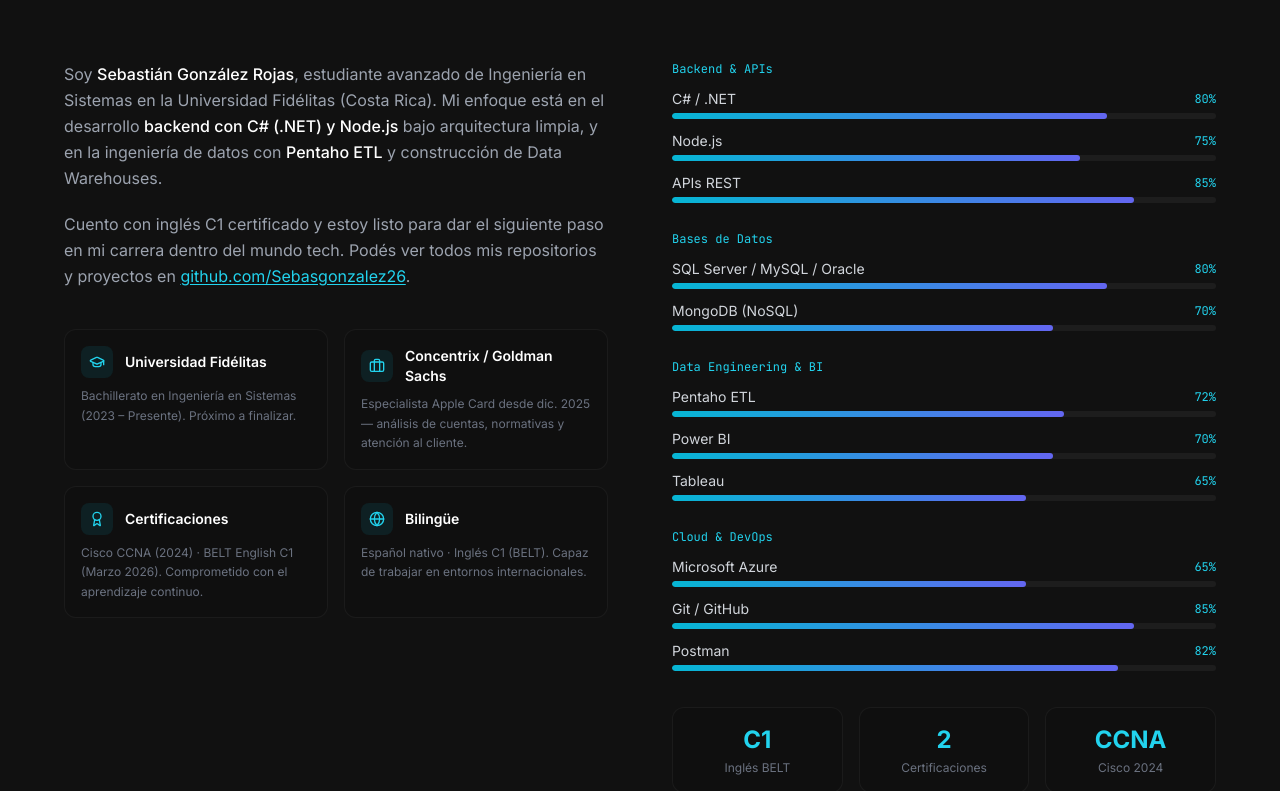
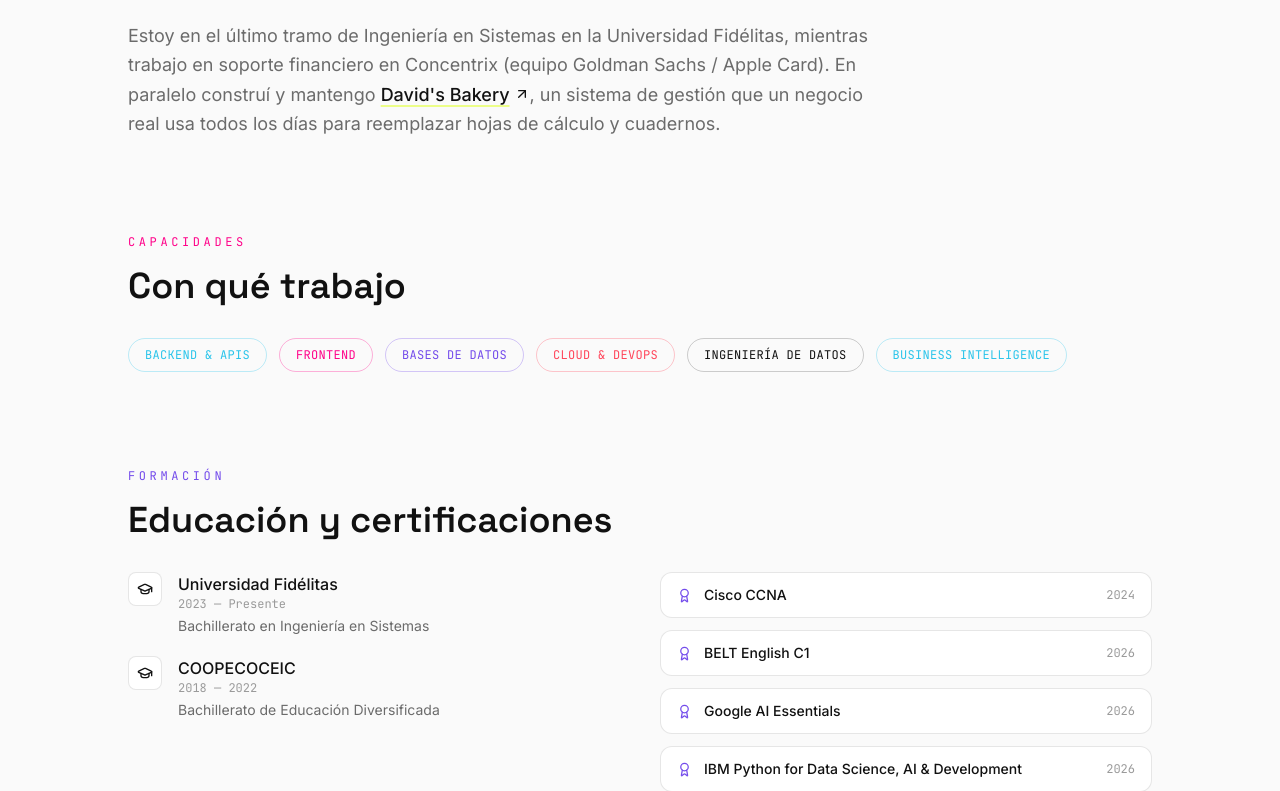
Before and after one commit to Sebasgonzalez26/portfolio, a React (Vite) app: page / in a window 1280 px wide. Shown: the part 971-1762 px from the top of the page. Built offline with nearby package versions, Linux system fonts and the light colour scheme.

Commit message:
Redesign About into a Currently + Capabilities + Education section
Replaces the skill-percentage-bar layout with a narrative "what I'm
up to" block (linking to David's Bakery live), a plain capabilities
strip, and a compact education/certifications list.

```diff
--- a/src/components/About.tsx
+++ b/src/components/About.tsx
@@ -1,151 +1,102 @@
-import { GraduationCap, Briefcase, Globe, Award } from 'lucide-react'
+import { ArrowUpRight, GraduationCap, Award } from 'lucide-react'
+import { useLanguage } from '../i18n/useLanguage'
 
-const skillGroups = [
-  {
-    category: 'Backend & APIs',
-    skills: [
-      { name: 'C# / .NET', level: 80 },
-      { name: 'Node.js', level: 75 },
-      { name: 'APIs REST', level: 85 },
-    ],
-  },
-  {
-    category: 'Bases de Datos',
-    skills: [
-      { name: 'SQL Server / MySQL / Oracle', level: 80 },
-      { name: 'MongoDB (NoSQL)', level: 70 },
-    ],
-  },
-  {
-    category: 'Data Engineering & BI',
-    skills: [
-      { name: 'Pentaho ETL', level: 72 },
-      { name: 'Power BI', level: 70 },
-      { name: 'Tableau', level: 65 },
-    ],
-  },
-  {
-    category: 'Cloud & DevOps',
-    skills: [
-      { name: 'Microsoft Azure', level: 65 },
-      { name: 'Git / GitHub', level: 85 },
-      { name: 'Postman', level: 82 },
-    ],
-  },
-]
-
-const highlights = [
-  {
-    icon: GraduationCap,
-    title: 'Universidad Fidélitas',
-    description: 'Bachillerato en Ingeniería en Sistemas (2023 – Presente). Próximo a finalizar.',
-  },
-  {
-    icon: Briefcase,
-    title: 'Concentrix / Goldman Sachs',
-    description: 'Especialista Apple Card desde dic. 2025 — análisis de cuentas, normativas y atención al cliente.',
-  },
-  {
-    icon: Award,
-    title: 'Certificaciones',
-    description: 'Cisco CCNA (2024) · BELT English C1 (Marzo 2026). Comprometido con el aprendizaje continuo.',
-  },
-  {
-    icon: Globe,
-    title: 'Bilingüe',
-    description: 'Español nativo · Inglés C1 (BELT). Capaz de trabajar en entornos internacionales.',
-  },
+const chipColors = [
+  'border-accent-cyan/30 text-accent-cyan',
+  'border-accent-pink/30 text-accent-pink',
+  'border-accent-purple/30 text-accent-purple',
+  'border-accent-coral/30 text-accent-coral',
+  'border-ink/20 text-ink',
+  'border-accent-cyan/30 text-accent-cyan',
 ]
 
 export default function About() {
+  const { t } = useLanguage()
+
   return (
-    <section id="about" className="py-24 px-6 bg-[#111111]">
-      <div className="max-w-6xl mx-auto">
-        {/* Section header */}
-        <div className="text-center mb-16">
-          <p className="text-cyan-400 font-mono text-sm mb-3">// sobre mí</p>
-          <h2 className="text-3xl md:text-4xl font-bold text-white">¿Quién soy?</h2>
+    <section id="currently" className="py-24 px-6 bg-paper-soft">
+      <div className="max-w-5xl mx-auto">
+        {/* Currently */}
+        <div className="mb-24">
+          <p className="font-mono text-xs tracking-[0.3em] uppercase text-accent-cyan mb-4">
+            {t.currently.eyebrow}
+          </p>
+          <h2 className="font-display text-3xl md:text-4xl font-semibold text-ink mb-6">
+            {t.currently.heading}
+          </h2>
+          <p className="text-ink-soft text-lg leading-relaxed max-w-3xl">
+            {t.currently.paragraph}{' '}
+            <a
+              href="https://www.davisbakery.store"
+              target="_blank"
+              rel="noopener noreferrer"
+              className="text-ink font-medium underline decoration-accent-lime decoration-2 underline-offset-4 hover:text-accent-purple transition-colors inline-flex items-center gap-1"
+            >
+              {t.currently.linkText}
+              <ArrowUpRight size={16} />
+            </a>
+            {t.currently.paragraphEnd}
+          </p>
         </div>
 
-        <div className="grid md:grid-cols-2 gap-16 items-start">
-          {/* Left: bio + highlights */}
-          <div>
-            <p className="text-gray-400 text-base leading-relaxed mb-5">
-              Soy <span className="text-white font-medium">Sebastián González Rojas</span>, estudiante avanzado de
-              Ingeniería en Sistemas en la Universidad Fidélitas (Costa Rica). Mi enfoque está en el
-              desarrollo <span className="text-white font-medium">backend con C# (.NET) y Node.js</span> bajo
-              arquitectura limpia, y en la ingeniería de datos con <span className="text-white font-medium">Pentaho ETL</span> y
-              construcción de Data Warehouses.
-            </p>
-            <p className="text-gray-400 text-base leading-relaxed mb-10">
-              Cuento con inglés C1 certificado y estoy listo para dar el siguiente paso en mi carrera dentro del mundo tech.
-              Podés ver todos mis repositorios y proyectos en{' '}
-              <a
-                href="https://github.com/Sebasgonzalez26"
-                target="_blank"
-                rel="noopener noreferrer"
-                className="text-cyan-400 hover:text-cyan-300 underline underline-offset-2 transition-colors"
+        {/* Capabilities */}
+        <div className="mb-24">
+          <p className="font-mono text-xs tracking-[0.3em] uppercase text-accent-pink mb-4">
+            {t.capabilities.eyebrow}
+          </p>
+          <h2 className="font-display text-3xl md:text-4xl font-semibold text-ink mb-8">
+            {t.capabilities.heading}
+          </h2>
+          <div className="flex flex-wrap gap-3">
+            {t.capabilities.categories.map((category, i) => (
+              <span
+                key={category}
+                className={`font-mono text-xs uppercase tracking-wide border rounded-full px-4 py-2 ${chipColors[i % chipColors.length]}`}
               >
-                github.com/Sebasgonzalez26
-              </a>.
-            </p>
+                {category}
+              </span>
+            ))}
+          </div>
+        </div>
 
-            <div className="grid grid-cols-1 sm:grid-cols-2 gap-4">
-              {highlights.map(({ icon: Icon, title, description }) => (
-                <div
-                  key={title}
-                  className="bg-[#0f0f0f] border border-white/5 rounded-xl p-4 hover:border-cyan-500/20 transition-colors"
-                >
-                  <div className="flex items-center gap-3 mb-2">
-                    <div className="p-2 bg-cyan-500/10 rounded-lg">
-                      <Icon size={16} className="text-cyan-400" />
-                    </div>
-                    <h3 className="text-white text-sm font-semibold">{title}</h3>
+        {/* Education & certifications */}
+        <div>
+          <p className="font-mono text-xs tracking-[0.3em] uppercase text-accent-purple mb-4">
+            {t.education.eyebrow}
+          </p>
+          <h2 className="font-display text-3xl md:text-4xl font-semibold text-ink mb-8">
+            {t.education.heading}
+          </h2>
+
+          <div className="grid md:grid-cols-2 gap-10">
+            <div className="space-y-5">
+              {t.education.items.map((item) => (
+                <div key={item.title} className="flex gap-4">
+                  <div className="p-2 bg-paper rounded-lg border border-ink/10 h-fit">
+                    <GraduationCap size={16} className="text-ink" />
                   </div>
-                  <p className="text-gray-500 text-xs leading-relaxed">{description}</p>
+                  <div>
+                    <p className="text-ink font-medium">{item.title}</p>
+                    <p className="font-mono text-xs text-ink-faint mb-1">{item.period}</p>
+                    <p className="text-ink-soft text-sm">{item.description}</p>
+                  </div>
                 </div>
               ))}
             </div>
-          </div>
 
-          {/* Right: skills grouped */}
-          <div className="space-y-7">
-            {skillGroups.map((group) => (
-              <div key={group.category}>
-                <p className="text-cyan-400 font-mono text-xs mb-3">{group.category}</p>
-                <div className="space-y-3">
-                  {group.skills.map((skill) => (
-                    <div key={skill.name}>
-                      <div className="flex justify-between items-center mb-1">
-                        <span className="text-gray-300 text-sm">{skill.name}</span>
-                        <span className="text-cyan-400 text-xs font-mono">{skill.level}%</span>
-                      </div>
-                      <div className="h-1.5 bg-white/5 rounded-full overflow-hidden">
-                        <div
-                          className="h-full bg-gradient-to-r from-cyan-500 to-indigo-500 rounded-full"
-                          style={{ width: `${skill.level}%` }}
-                        />
-                      </div>
-                    </div>
-                  ))}
+            <div className="space-y-3">
+              {t.education.certifications.map((cert) => (
+                <div
+                  key={cert.title}
+                  className="flex items-center justify-between gap-4 bg-paper border border-ink/10 rounded-xl px-4 py-3"
+                >
+                  <div className="flex items-center gap-3">
+                    <Award size={15} className="text-accent-purple shrink-0" />
+                    <p className="text-ink text-sm font-medium">{cert.title}</p>
+                  </div>
+                  <span className="font-mono text-xs text-ink-faint shrink-0">{cert.year}</span>
                 </div>
-              </div>
-            ))}
-
-            {/* Stats */}
-            <div className="grid grid-cols-3 gap-4 pt-2">
-              <div className="bg-[#0f0f0f] border border-white/5 rounded-xl p-4 text-center">
-                <p className="text-2xl font-bold text-cyan-400 mb-1">C1</p>
-                <p className="text-gray-500 text-xs">Inglés BELT</p>
-              </div>
-              <div className="bg-[#0f0f0f] border border-white/5 rounded-xl p-4 text-center">
-                <p className="text-2xl font-bold text-cyan-400 mb-1">2</p>
-                <p className="text-gray-500 text-xs">Certificaciones</p>
-              </div>
-              <div className="bg-[#0f0f0f] border border-white/5 rounded-xl p-4 text-center">
-                <p className="text-2xl font-bold text-cyan-400 mb-1">CCNA</p>
-                <p className="text-gray-500 text-xs">Cisco 2024</p>
-              </div>
+              ))}
             </div>
           </div>
         </div>
--- a/src/i18n/translations.ts
+++ b/src/i18n/translations.ts
@@ -37,6 +37,7 @@
     heading: string
     paragraph: string
     linkText: string
+    paragraphEnd: string
   }
   capabilities: {
     eyebrow: string
@@ -108,6 +109,8 @@
       paragraph:
         'Estoy en el último tramo de Ingeniería en Sistemas en la Universidad Fidélitas, mientras trabajo en soporte financiero en Concentrix (equipo Goldman Sachs / Apple Card). En paralelo construí y mantengo',
       linkText: "David's Bakery",
+      paragraphEnd:
+        ', un sistema de gestión que un negocio real usa todos los días para reemplazar hojas de cálculo y cuadernos.',
     },
     capabilities: {
       eyebrow: 'CAPACIDADES',
@@ -220,6 +223,8 @@
       paragraph:
         "I'm in the final stretch of my Systems Engineering degree at Universidad Fidélitas, while working financial support at Concentrix (Goldman Sachs / Apple Card team). Alongside that I built and maintain",
       linkText: "David's Bakery",
+      paragraphEnd:
+        ', a management system a real business uses every day to replace spreadsheets and notebooks.',
     },
     capabilities: {
       eyebrow: 'CAPABILITIES',
```
